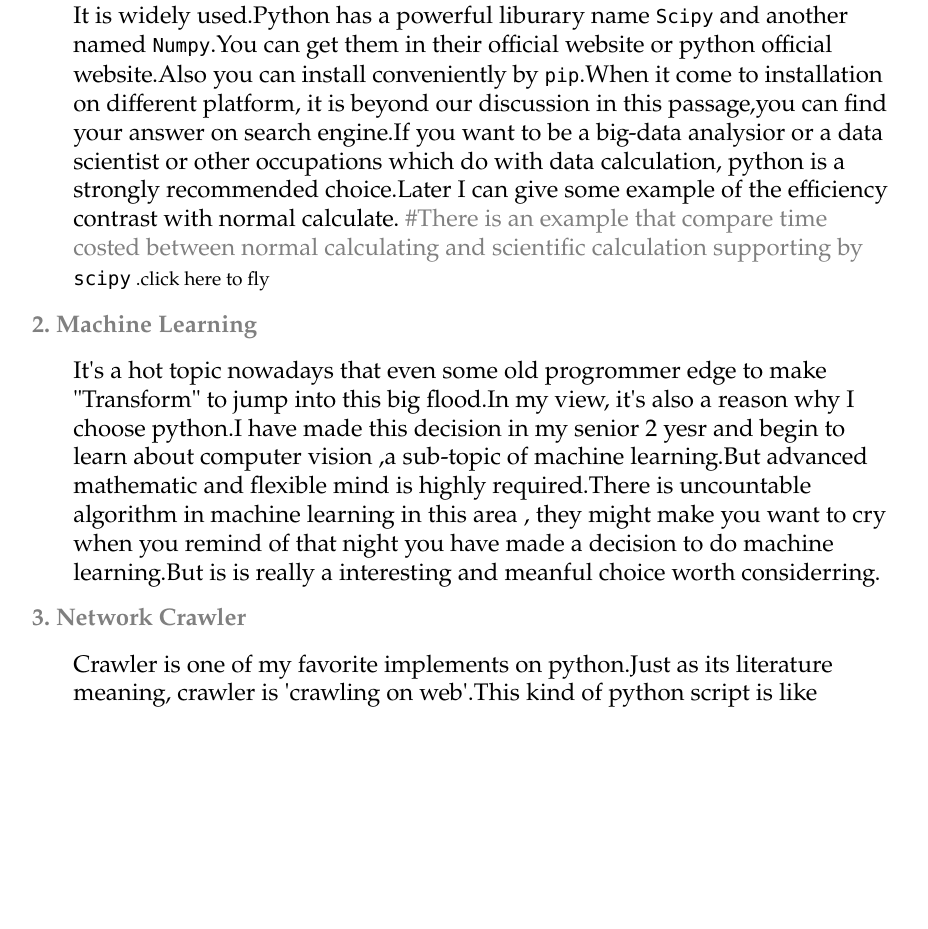
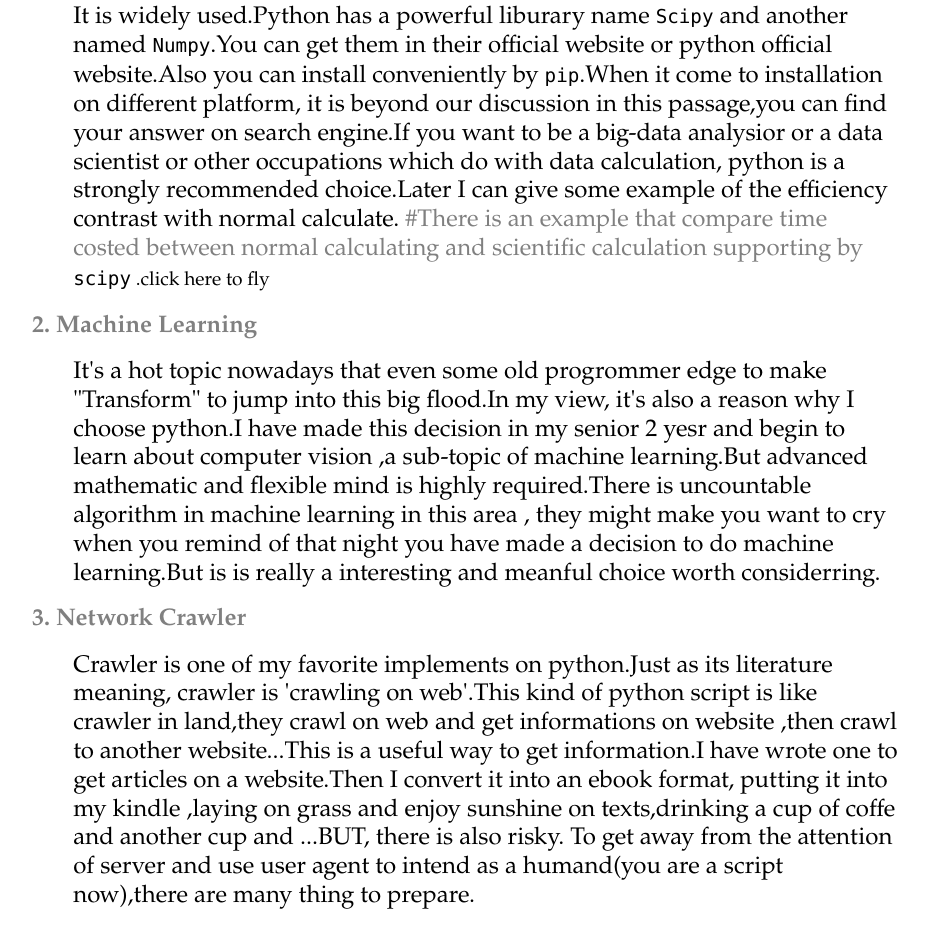
Before and after one commit to Jecosine/jecosine.github.io.old, a plain HTML site: page python-topic/python-brief-introduction.html in a window 1280 px wide. Shown: the part 1348-2277 px from the top of the page, without its empty margins (174-1102 px from the left). Before the commit the page ends 2075 px from the top, so only its background shows below. Drawn offline with Linux system fonts and the light colour scheme.

Commit message:
add
content

```diff
--- a/python-topic/python-brief-introduction.html
+++ b/python-topic/python-brief-introduction.html
@@ -45,7 +45,7 @@ for i in range(0,1024):
 				<li>Machine Learning</li>
 				<p>It's a hot topic nowadays that even some old progrommer edge to make "Transform" to jump into this big flood.In my view, it's also a reason why I choose python.I have made this decision in my senior 2 yesr and begin to learn about computer vision ,a sub-topic of machine learning.But advanced mathematic and flexible mind is highly required.There is uncountable algorithm in machine learning in this area , they might make you want to cry when you remind of that night you have made a decision to do machine learning.But is is really a interesting and meanful choice worth considerring.</p>
 				<li>Network Crawler</li>
-				<p>Crawler is one of my favorite implements on python.Just as its literature meaning, crawler is 'crawling on web'.This kind of python script is like  </p>
+				<p>Crawler is one of my favorite implements on python.Just as its literature meaning, crawler is 'crawling on web'.This kind of python script is like crawler in land,they crawl on web and get informations on website ,then crawl to another website...This is a useful way to get information.I have wrote one to get articles on a website.Then I convert it into an ebook format, putting it into my kindle ,laying on grass and enjoy sunshine on texts,drinking a cup of coffe and another cup and ...BUT, there is also risky. To get away from the attention of server and use user agent to intend as a humand(you are a script now),there are many thing to prepare.</p>
 				<l1></li>
 			</ol>
 			</div>
```
